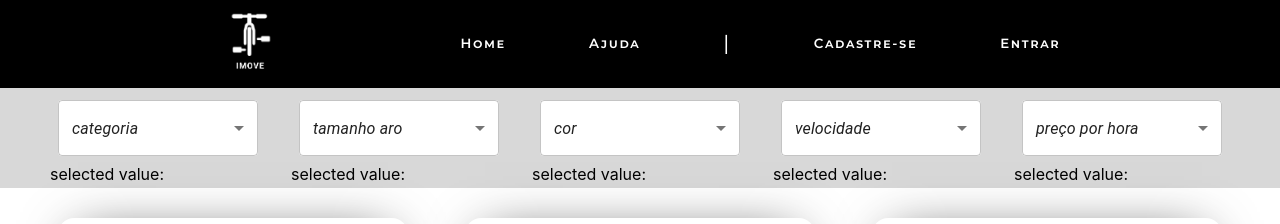
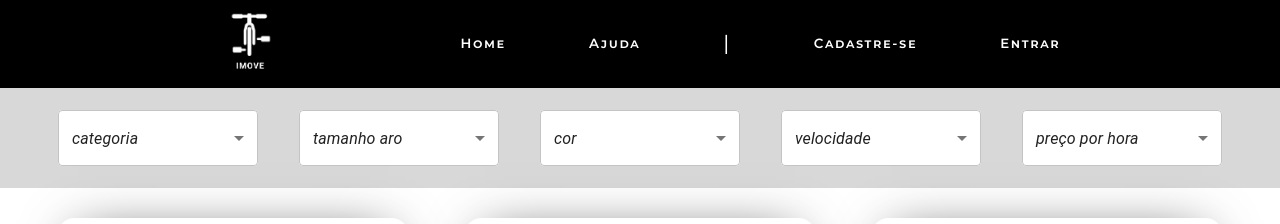
Before and after one commit to Iam-Luik/gp7-front-end, a React (Create React App) app in the folder site/: page /bicicleta-filtro in a window 1280 px wide. Shown: the top 224 px of the page. Built offline with nearby package versions, Linux system fonts and the light colour scheme.

Commit message:
selects prontos para enviar requisições ao backend

```diff
--- a/site/src/components/Select/index.js
+++ b/site/src/components/Select/index.js
@@ -4,17 +4,11 @@ import FormControl from "@mui/material/FormControl";
 import Select from "@mui/material/Select";
 import "./style.css";
 
-export default function SelectAutoWidth({ props }) {
-  const [option, setOption] = React.useState("");
-
-  const handleChange = (event) => {
-    setOption(event.target.value);
-  };
-
+export default function SelectAutoWidth({ props, value, handleChange }) {
   return (
     <div>
       <FormControl sx={{ m: 1, minWidth: 200, maxWidth: 200 }}>
-        <Select value={option} onChange={handleChange} displayEmpty>
+        <Select value={value} onChange={handleChange} displayEmpty>
           <MenuItem value="">
             <em>{props.titulo}</em>
           </MenuItem>
@@ -23,7 +17,6 @@ export default function SelectAutoWidth({ props }) {
           ))}
         </Select>
       </FormControl>
-      <p>selected value: {option}</p>
     </div>
   );
 }
--- a/site/src/pages/BicicletaFiltro/index.js
+++ b/site/src/pages/BicicletaFiltro/index.js
@@ -1,3 +1,4 @@
+import * as React from "react";
 import BicicletaCard from "../../components/BicicletaCard";
 import Footer from "../../components/Footer";
 import Navbar from "../../components/Navbar";
@@ -11,7 +12,7 @@ const bicicleta = {
   preco: "R$ 5,00 por hora",
 };
 
-const categoria = {
+const categorias = {
   titulo: "categoria",
   valores: [
     {
@@ -44,7 +45,7 @@ const categoria = {
     },
   ],
 };
-const aro = {
+const aros = {
   titulo: "tamanho aro",
   valores: [
     {
@@ -61,7 +62,7 @@ const aro = {
     },
   ],
 };
-const cor = {
+const cores = {
   titulo: "cor",
   valores: [
     {
@@ -90,7 +91,7 @@ const cor = {
     },
   ],
 };
-const velocidade = {
+const velocidades = {
   titulo: "velocidade",
   valores: [
     {
@@ -115,7 +116,7 @@ const velocidade = {
     },
   ],
 };
-const preco = {
+const precos = {
   titulo: "preço por hora",
   valores: [
     {
@@ -141,15 +142,69 @@ const preco = {
   ],
 };
 const BicicletaFiltro = () => {
+  const [categoria, setCategoria] = React.useState("");
+
+  const handleChangeCategoria = (event) => {
+    setCategoria(event.target.value);
+  };
+
+  const [aro, setAro] = React.useState("");
+
+  const handleChangeAro = (event) => {
+    setAro(event.target.value);
+  };
+
+  const [cor, setCor] = React.useState("");
+
+  const handleChangeCor = (event) => {
+    setCor(event.target.value);
+  };
+
+  const [velocidade, setVelocidade] = React.useState("");
+
+  const handleChangeVelocidade = (event) => {
+    setVelocidade(event.target.value);
+  };
+
+  const [preco, setPreco] = React.useState("");
+
+  const handleChangePreco = (event) => {
+    setPreco(event.target.value);
+  };
+
   return (
     <>
       <Navbar />
       <SelectFilter>
-        <Select props={categoria}></Select>
-        <Select props={aro}></Select>
-        <Select props={cor}></Select>
-        <Select props={velocidade}></Select>
-        <Select props={preco}></Select>
+        <Select
+          props={categorias}
+          handleChange={handleChangeCategoria}
+          value={categoria}
+        ></Select>
+
+        <Select
+          props={aros}
+          handleChange={handleChangeAro}
+          value={aro}
+        ></Select>
+
+        <Select
+          props={cores}
+          handleChange={handleChangeCor}
+          value={cor}
+        ></Select>
+
+        <Select
+          props={velocidades}
+          handleChange={handleChangeVelocidade}
+          value={velocidade}
+        ></Select>
+
+        <Select
+          props={precos}
+          handleChange={handleChangePreco}
+          value={preco}
+        ></Select>
       </SelectFilter>
       <Section>
         <BicicletaCard props={bicicleta}></BicicletaCard>
```
